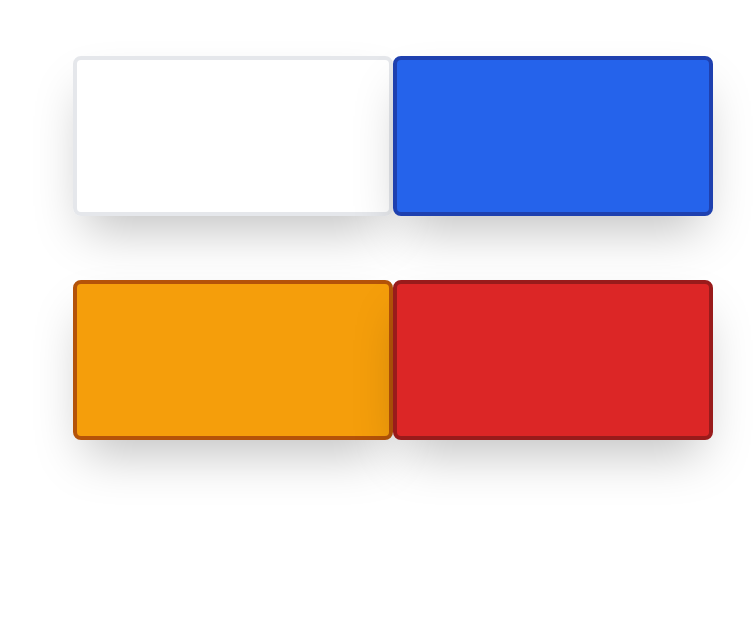
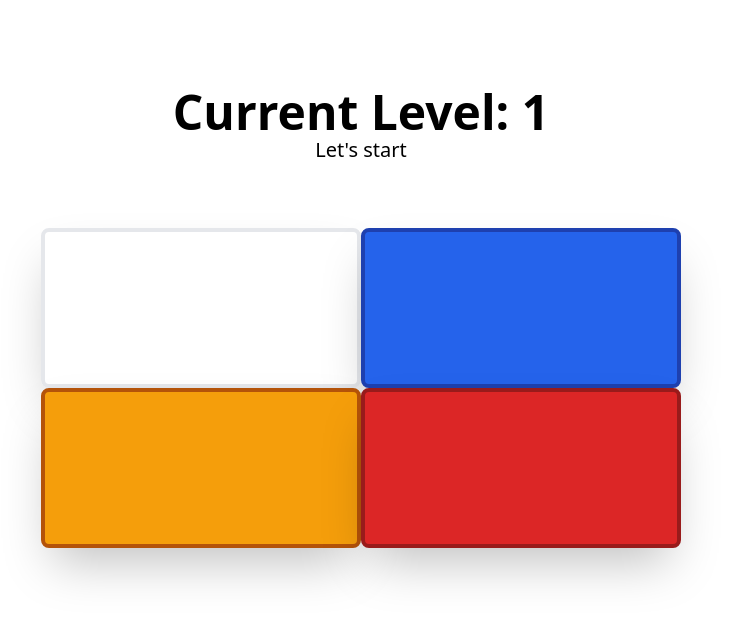
Before and after one commit to keddisa/the-simon-game, a plain HTML site: page index.html in a window 1280 px wide. Shown: the whole page, without its empty margins (279-1032 px from the left). Drawn offline with nearby package versions, Linux system fonts and the light colour scheme.

Commit message:
add title section for level and messages

```diff
--- a/index.html
+++ b/index.html
@@ -8,11 +8,15 @@
 </head>
 <body>
     <container class="m-auto p-40">
-        <div class="grid grid-cols-4 col-gap-20 row-gap-5 justify-end">
-            <button class="col-start-2 h-40 w-full rounded-lg m-8 shadow-2xl transition duration-300 ease-in-out bg-teal-500 border-4 border-teal-700 hover:bg-teal-600 transform hover:-translate-y-1"></button>
-            <button class="col-start-3 h-40 w-full rounded-lg m-8 shadow-2xl transition duration-300 ease-in-out bg-blue-600 border-4 border-blue-800 hover:bg-blue-700 transform hover:-translate-y-1"></button>
-            <button class="col-start-2 h-40 w-full rounded-lg m-8 shadow-2xl transition duration-300 ease-in-out bg-yellow-500 border-4 border-yellow-700 hover:bg-yellow-600 transform hover:-translate-y-1"></button>
-            <button class="col-start-3 h-40 w-full rounded-lg m-8 shadow-2xl transition duration-300 ease-in-out bg-red-600 border-4 border-red-800 hover:bg-red-700 transform hover:-translate-y-1"></button>
+        <div class="text-center my-16">
+            <h1 class="text-5xl"><strong>Current Level: <span>1</span></strong></h1>
+            <h3 class="text-xl">Let's start</h3>
+        </div>
+        <div class="grid grid-cols-4 col-gap-20 row-gap-16 justify-end">
+            <button class="col-start-2 h-40 w-full rounded-lg shadow-2xl transition duration-300 ease-in-out bg-teal-500 border-4 border-teal-700 hover:bg-teal-600 transform hover:-translate-y-1"></button>
+            <button class="col-start-3 h-40 w-full rounded-lg shadow-2xl transition duration-300 ease-in-out bg-blue-600 border-4 border-blue-800 hover:bg-blue-700 transform hover:-translate-y-1"></button>
+            <button class="col-start-2 h-40 w-full rounded-lg shadow-2xl transition duration-300 ease-in-out bg-yellow-500 border-4 border-yellow-700 hover:bg-yellow-600 transform hover:-translate-y-1"></button>
+            <button class="col-start-3 h-40 w-full rounded-lg shadow-2xl transition duration-300 ease-in-out bg-red-600 border-4 border-red-800 hover:bg-red-700 transform hover:-translate-y-1"></button>
         </div>
     </container>
 </body>
```
